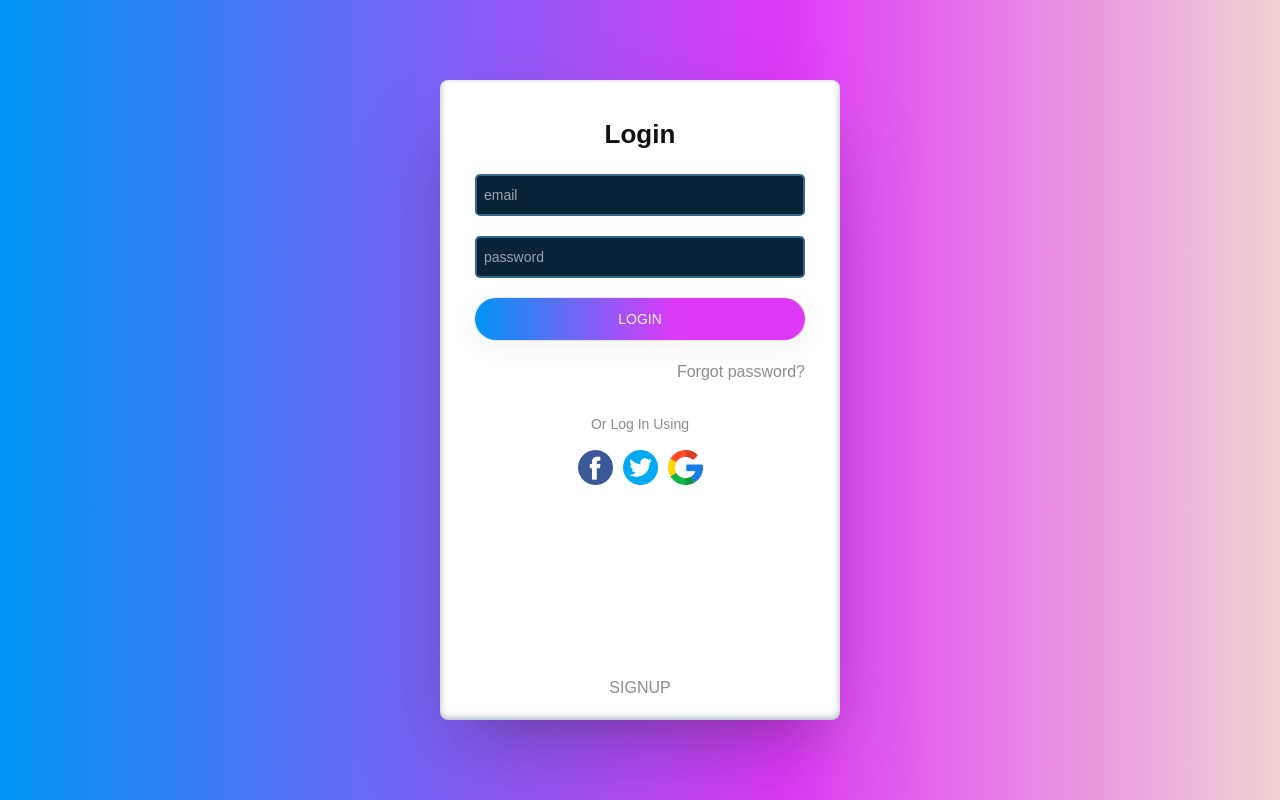
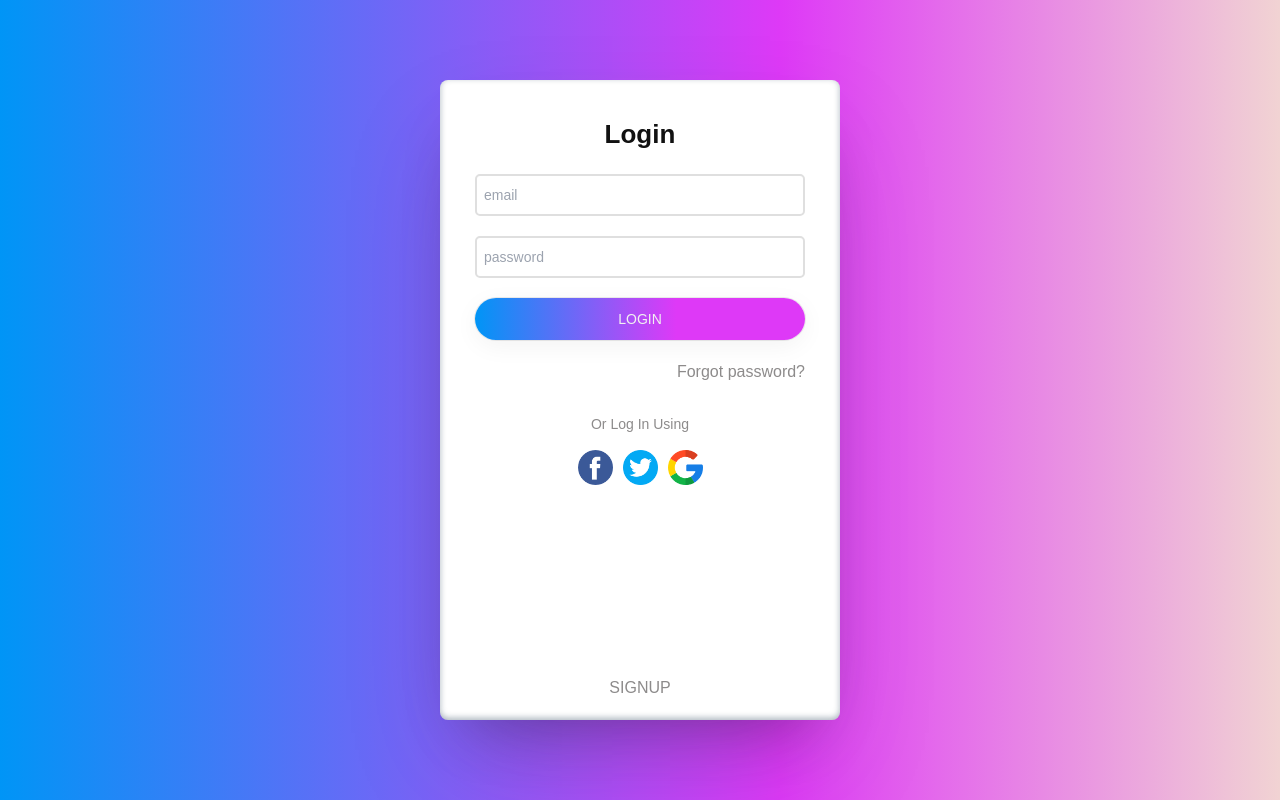
Before and after one commit to Cphasanulbanna/Movie-dashborad-react, a React (Vite) app: page /auth/login in a window 1280 px wide. Built offline with nearby package versions, Linux system fonts and the light colour scheme.

Commit message:
dynamic styles added for input

```diff
--- a/src/components/auth/ChangePassword.jsx
+++ b/src/components/auth/ChangePassword.jsx
@@ -86,6 +86,7 @@ const ChangePassword = () => {
                     name="password"
                     errors={errors.password}
                     handleDataChange={handleDataChange}
+                    css={{ background: "#ffff", border: "2px solid #dfdfdf", color: "#111" }}
                 />
                 <Button
                     title={"Reset Password"}
--- a/src/components/auth/EmailPage.jsx
+++ b/src/components/auth/EmailPage.jsx
@@ -86,6 +86,7 @@ const EmailPage = () => {
                     name="email"
                     errors={errors.email}
                     handleDataChange={handleDataChange}
+                    css={{ background: "#ffff", border: "2px solid #dfdfdf", color: "#111" }}
                 />
                 <Button
                     title={"Verify Email"}
--- a/src/components/auth/Login.jsx
+++ b/src/components/auth/Login.jsx
@@ -90,6 +90,7 @@ const Login = () => {
                     name="email"
                     errors={errors.email}
                     handleDataChange={handleDataChange}
+                    css={{ background: "#ffff", border: "2px solid #dfdfdf", color: "#111" }}
                 />
                 <Input
                     formData={formData}
@@ -98,6 +99,7 @@ const Login = () => {
                     placeholder="password"
                     name="password"
                     handleDataChange={handleDataChange}
+                    css={{ background: "#ffff", border: "2px solid #dfdfdf", color: "#111" }}
                 />
                 <Button
                     title={"LOGIN"}
--- a/src/components/auth/OtpPage.jsx
+++ b/src/components/auth/OtpPage.jsx
@@ -87,6 +87,7 @@ const OtpPage = () => {
                     name="otp"
                     errors={errors.otp}
                     handleDataChange={handleDataChange}
+                    css={{ background: "#ffff", border: "2px solid #dfdfdf", color: "#111" }}
                 />
                 <Button
                     title={"Verify OTP"}
--- a/src/components/auth/Signup.jsx
+++ b/src/components/auth/Signup.jsx
@@ -90,6 +90,7 @@ const Signup = () => {
                     name="username"
                     errors={errors.username}
                     handleDataChange={handleDataChange}
+                    css={{ background: "#ffff", border: "2px solid #dfdfdf", color: "#111" }}
                 />
 
                 <Input
@@ -99,6 +100,7 @@ const Signup = () => {
                     name="email"
                     errors={errors.email}
                     handleDataChange={handleDataChange}
+                    css={{ background: "#ffff", border: "2px solid #dfdfdf", color: "#111" }}
                 />
                 <Input
                     formData={formData}
@@ -107,6 +109,7 @@ const Signup = () => {
                     placeholder="password"
                     name="password"
                     handleDataChange={handleDataChange}
+                    css={{ background: "#ffff", border: "2px solid #dfdfdf", color: "#111" }}
                 />
                 <FileUploader
                     handleChange={handleChange}
--- a/src/components/fields/Input.jsx
+++ b/src/components/fields/Input.jsx
@@ -1,6 +1,6 @@
 import React from "react";
 
-export const Input = ({ formData, handleDataChange, type, name, errors, placeholder }) => {
+export const Input = ({ formData, handleDataChange, type, name, errors, placeholder, css }) => {
     //border style
     // const greyBorder = "border-[1px] border-solid border-light-grey";
     // const greyBorder = "";
@@ -8,7 +8,10 @@ export const Input = ({ formData, handleDataChange, type, name, errors, placehol
     const _name = name.toLowerCase();
 
     return (
-        <div className={`p-[7px] relative h-[42px] input`}>
+        <div
+            style={css}
+            className={`p-[7px] relative h-[42px] input`}
+        >
             <input
                 className={`text-[14px] bg-[inherit] w-[100%] text-[inherit]`}
                 id={_name}
```
